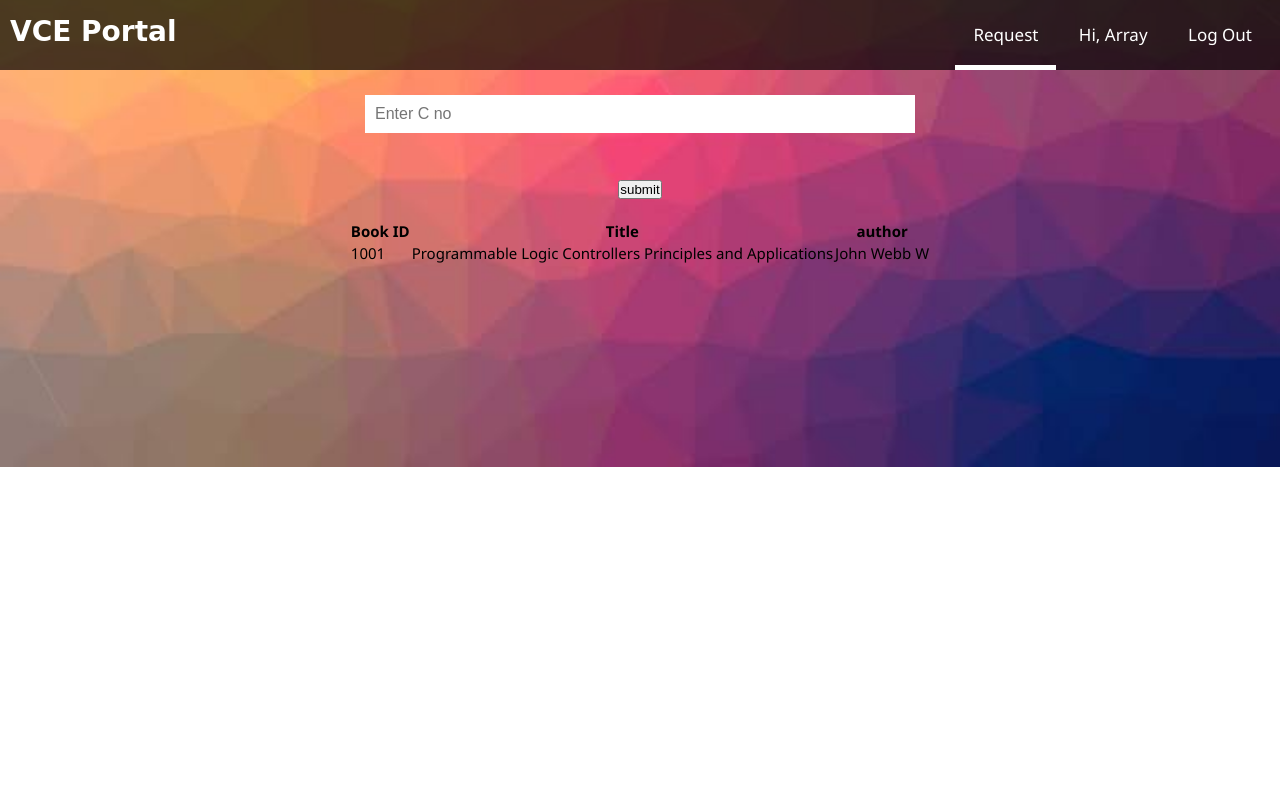
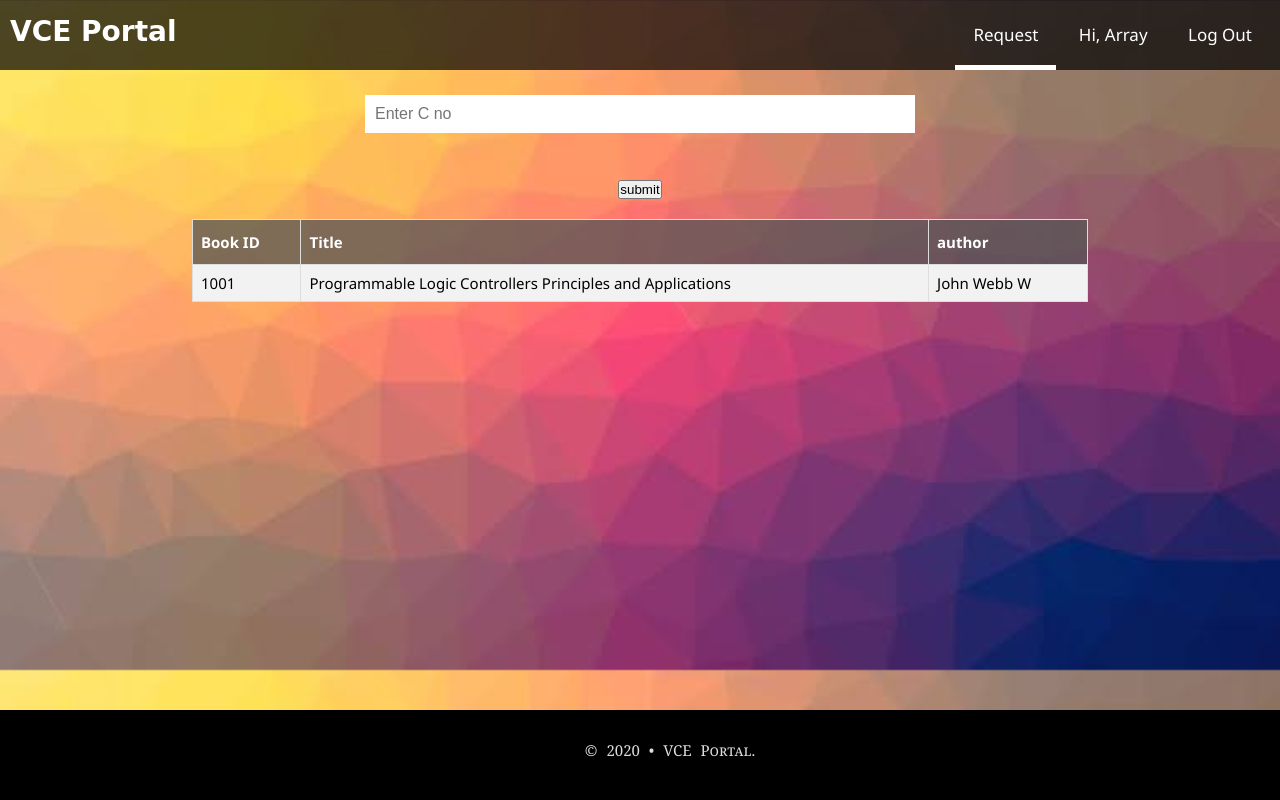
Before and after one commit to nagaveni-developer/Portal, a PHP site: page /searchbook.php in a window 1280 px wide. Run offline with PHP 8.4, Linux system fonts and the light colour scheme; a user stored in the database is signed in; data comes from the database, SQL or seed files in the repository.

Commit message:
css-all,searchbook:)

```diff
--- a/direct.php
+++ b/direct.php
@@ -180,7 +180,7 @@
                 </div>
                 <div class="mySlides fade">
                     <div class="numbertext">2 / 2</div>
-                    <a href="">
+                    <a href="allbooks.php">
                        <img src="images/library.jpg" style="width:100%;">
                             <div class="text" title="Open">Library Mangement</div>
 
--- a/searchbook.php
+++ b/searchbook.php
@@ -29,6 +29,13 @@ if(isset($_POST['sub']))
         <link type="text/css" rel="stylesheet" href="css/material.css">
 
 		<style>
+		body{
+	width: 100%;
+  height: 670px;;
+  background-size: cover;
+  background-repeat:repeat;
+
+}
 		a{
 		     text-decoration: none;
 			}
@@ -36,6 +43,28 @@ if(isset($_POST['sub']))
 			display:inline-block;
         padding:17px;
 		}
+		#books_table {
+  border-collapse: collapse;
+  width: 70%;
+}
+
+#books_table td, #books_table th {
+  border: 1px solid #ddd;
+  padding: 8px;
+}
+
+#books_table tr:nth-child(even){background-color: #f2f2f2;}
+#books_table tr:nth-child(odd){background-color: rgb(255,255,255,0.5);}
+
+#books_table tr:hover {background-color: #ddd;}
+
+#books_table th {
+  padding-top: 12px;
+  padding-bottom: 12px;
+  text-align: left;
+  background-color: rgb(0,0,0,0.5);
+  color: white;
+}
 		</style>
 </head>
 
@@ -70,7 +99,7 @@ if(isset($_POST['sub']))
 <input type="text" name="search" placeholder="Enter C no " id="search">
 <button name="sub" id="sub">submit</button><br><br>
 </form>
-<table >
+<table id="books_table">
 <tr>
 	<th>Book ID</th>
 	<th>Title</th>
@@ -90,5 +119,10 @@ while ($row=mysqli_fetch_assoc($res)) {
  ?>
 </table>
 </center>
+
+        <!-- Footer -->
+        <div id="footer">
+            &copy; 2020 &bull; VCE Portal.
+        </div>
 </body>
 </html>
```
Also changed, not shown: allbooks.php (+73 -5 lines).
